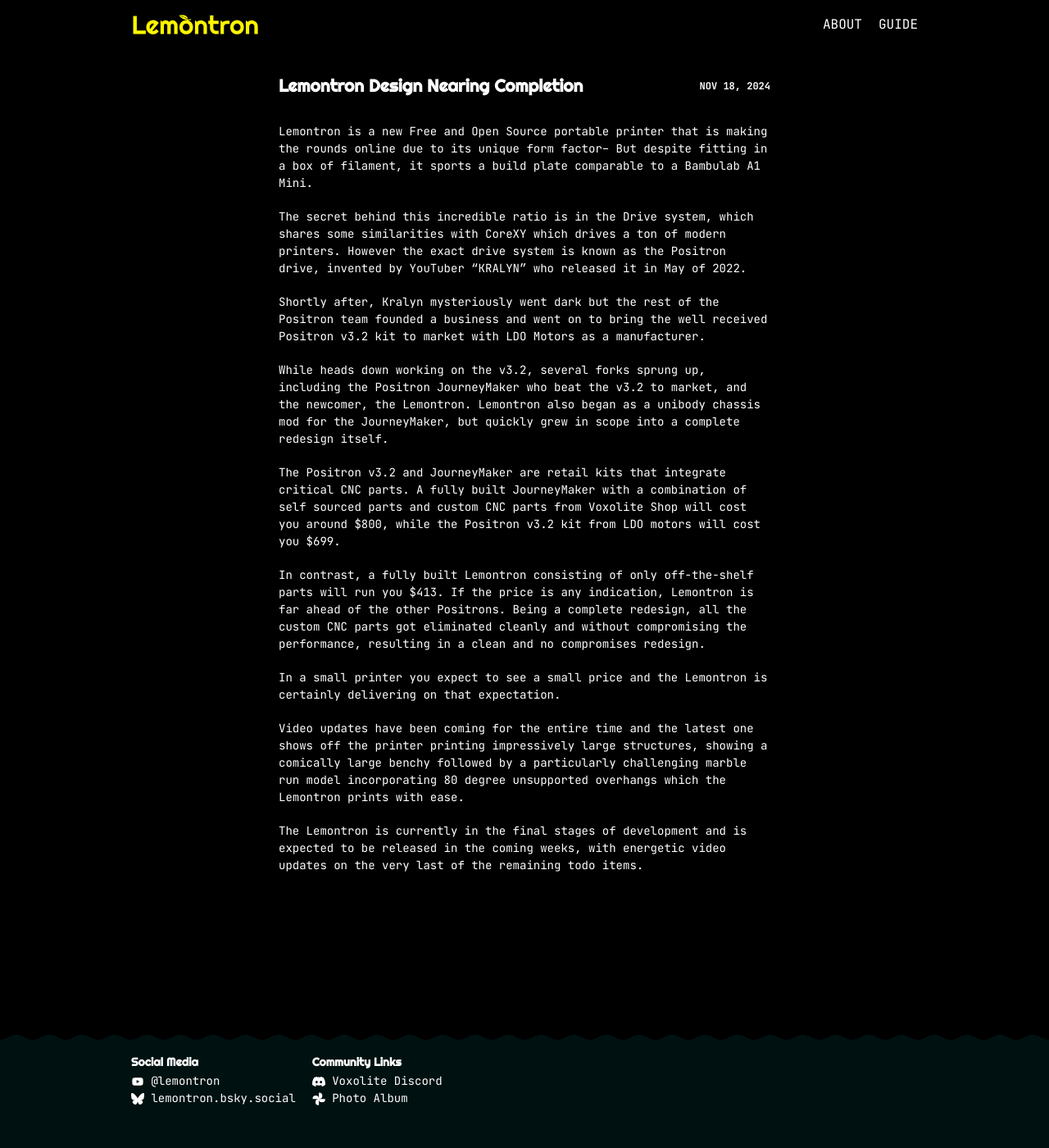
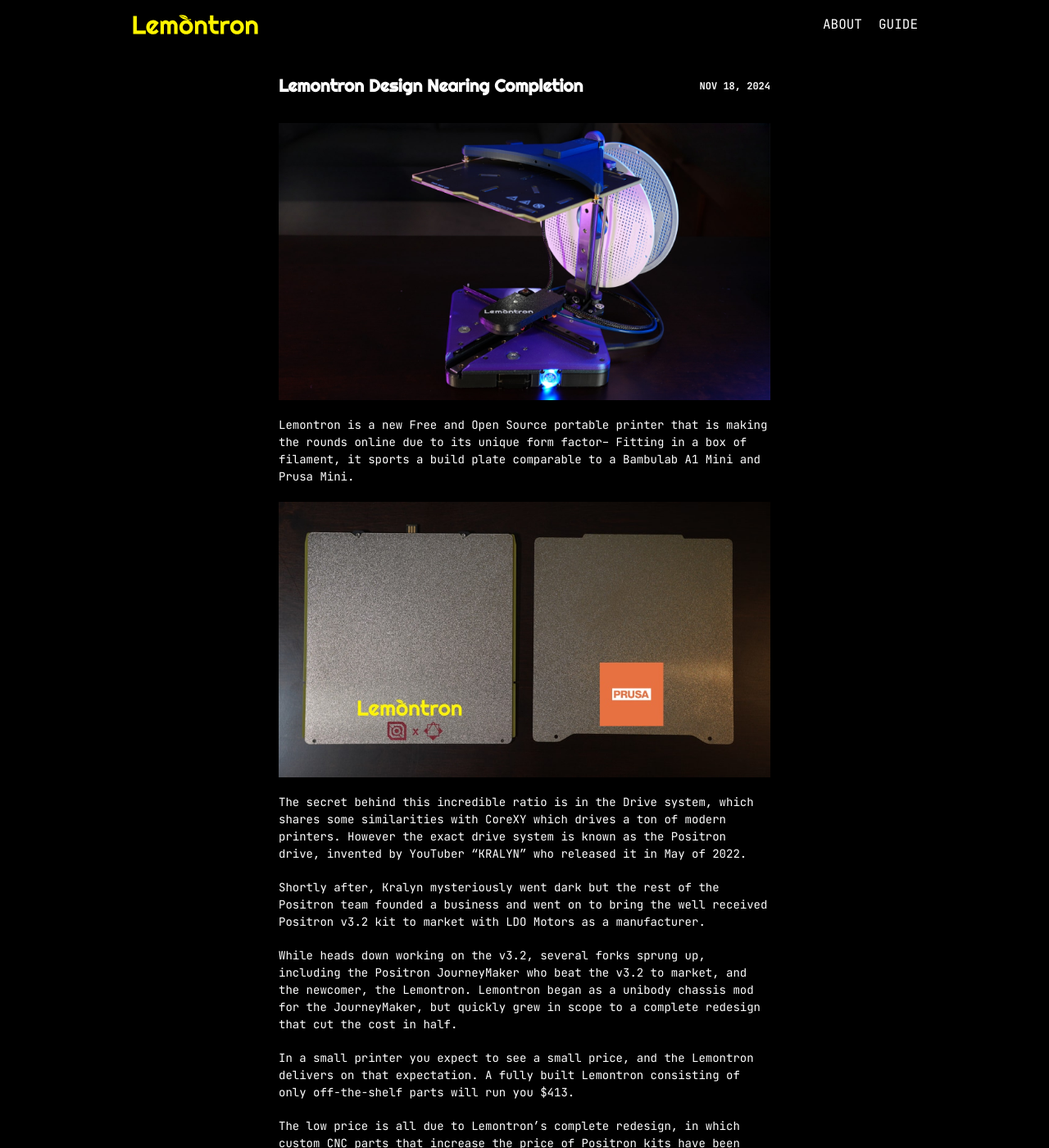
Before and after one commit to jamesloper/lemontron, a Jekyll site: the page built from _posts/2024-11-18-lemontron-design-nearing-completion.md, in a window 1280 px wide and 1400 px high. Shown: the whole window at 82% size. Built offline with Jekyll 4.4.1, drawn with Linux system fonts in a browser that asks for light colours; some of the changed text lies outside the part shown.

Commit message:
small style updates

```diff
--- a/_layouts/home.html
+++ b/_layouts/home.html
@@ -21,7 +21,7 @@
                     <img src="{{post.thumbnail}}" alt="{{post.title}}" class="post-list-thumbnail" height="188" width="336">
                 </a>
                 {% endif %}
-                <div>
+                <div class="post-list-item-body">
                     {%- assign date_format = site.minima.date_format | default: "%b %-d, %Y" -%}
                     <h3>
                         <a class="post-link" href="{{ post.url | relative_url }}">
--- a/_layouts/post.html
+++ b/_layouts/post.html
@@ -17,7 +17,12 @@
     </header>
 
     <div class="post-content e-content" itemprop="articleBody">
-        {{ content }}
+        {%- if page.banner -%}
+        <p class="post-content-banner">
+            <img src="{{page.banner}}" alt="{{page.title}}"/>
+        </p>
+        {%- endif -%}
+        {{content}}
     </div>
 
     {%- if site.disqus.shortname -%}
--- a/_posts/2024-11-18-lemontron-design-nearing-completion.md
+++ b/_posts/2024-11-18-lemontron-design-nearing-completion.md
@@ -2,11 +2,15 @@
 layout: post
 title:  "Lemontron Design Nearing Completion"
 categories: update video
-thumbnail: /assets/home/thumbnail.png
+thumbnail: /assets/about/beauty-shot.jpg
+banner: /assets/about/beauty-shot.jpg
 ---
 
 Lemontron is a new Free and Open Source portable printer that is making the rounds online due to its unique form
-factor-- But despite fitting in a box of filament, it sports a build plate comparable to a Bambulab A1 Mini.
+factor-- Fitting in a box of filament, it sports a build plate comparable to a Bambulab A1 Mini and Prusa
+Mini.
+
+![Beds Comparison](/assets/about/beds-comparison.jpg)
 
 The secret behind this incredible ratio is in the Drive system, which shares some similarities with CoreXY which
 drives a ton of modern printers. However the exact drive system is known as the Positron drive, invented by YouTuber
@@ -16,22 +20,22 @@
 bring the well received Positron v3.2 kit to market with LDO Motors as a manufacturer.
 
 While heads down working on the v3.2, several forks sprung up, including the Positron JourneyMaker who beat the v3.2
-to market, and the newcomer, the Lemontron. Lemontron also began as a unibody chassis mod for the JourneyMaker, but
-quickly grew in scope into a complete redesign itself.
+to market, and the newcomer, the Lemontron. Lemontron began as a unibody chassis mod for the JourneyMaker, but
+quickly grew in scope to a complete redesign that cut the cost in half.
 
-The Positron v3.2 and JourneyMaker are retail kits that integrate critical CNC parts. A fully built JourneyMaker
-with a combination of self sourced parts and custom CNC parts from Voxolite Shop will cost you around $800, while
-the Positron v3.2 kit from LDO motors will cost you $699.
+In a small printer you expect to see a small price, and the Lemontron delivers on that expectation. A fully built
+Lemontron consisting of only off-the-shelf parts will run you $413.
 
-In contrast, a fully built Lemontron consisting of only off-the-shelf parts will run you $413. If the price is any
-indication, Lemontron is far ahead of the other Positrons. Being a complete redesign, all the custom CNC parts got
-eliminated cleanly and without compromising the performance, resulting in a clean and no compromises redesign.
+The low price is all due to Lemontron’s complete redesign, in which custom CNC parts that increase the price of
+Positron kits have been cleanly eliminated without compromising performance.
 
-In a small printer you expect to see a small price and the Lemontron is certainly delivering on that expectation.
+In contrast, the Positron v3.2 and JourneyMaker are kits that integrate expensive CNC parts. A fully built
+JourneyMaker with a combination of self sourced parts and custom CNC parts from Voxolite Shop will cost you
+around $800, while the Positron v3.2 kit from LDO motors will cost you $699.
 
 Video updates have been coming for the entire time and the latest one shows off the printer printing impressively
 large structures, showing a comically large benchy followed by a particularly challenging marble run model
 incorporating 80 degree unsupported overhangs which the Lemontron prints with ease.
 
-The Lemontron is currently in the final stages of development and is expected to be released in the coming weeks,
-with energetic video updates on the very last of the remaining todo items.
+The Lemontron is currently in the final stages of development, with energetic video updates dropping frequently on the
+[Lemontron YouTube Channel](https://www.youtube.com/channel/UCLbi7aqBERZrFG0-eDoplMQ?sub_confirmation=1).
```
Also changed, not shown: assets/about/beauty-shot.jpg (added), assets/about/beds-comparison.jpg (added).
